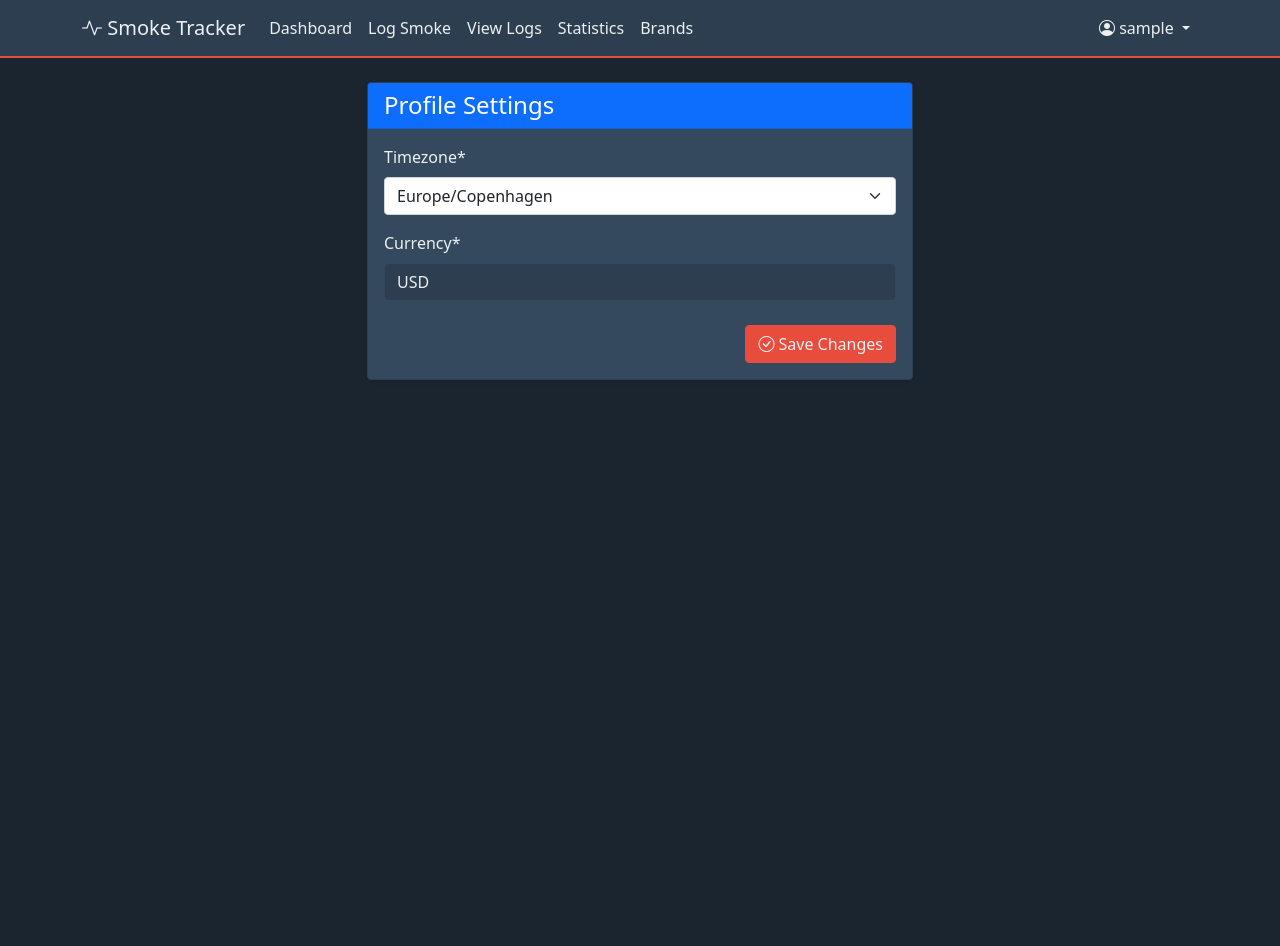
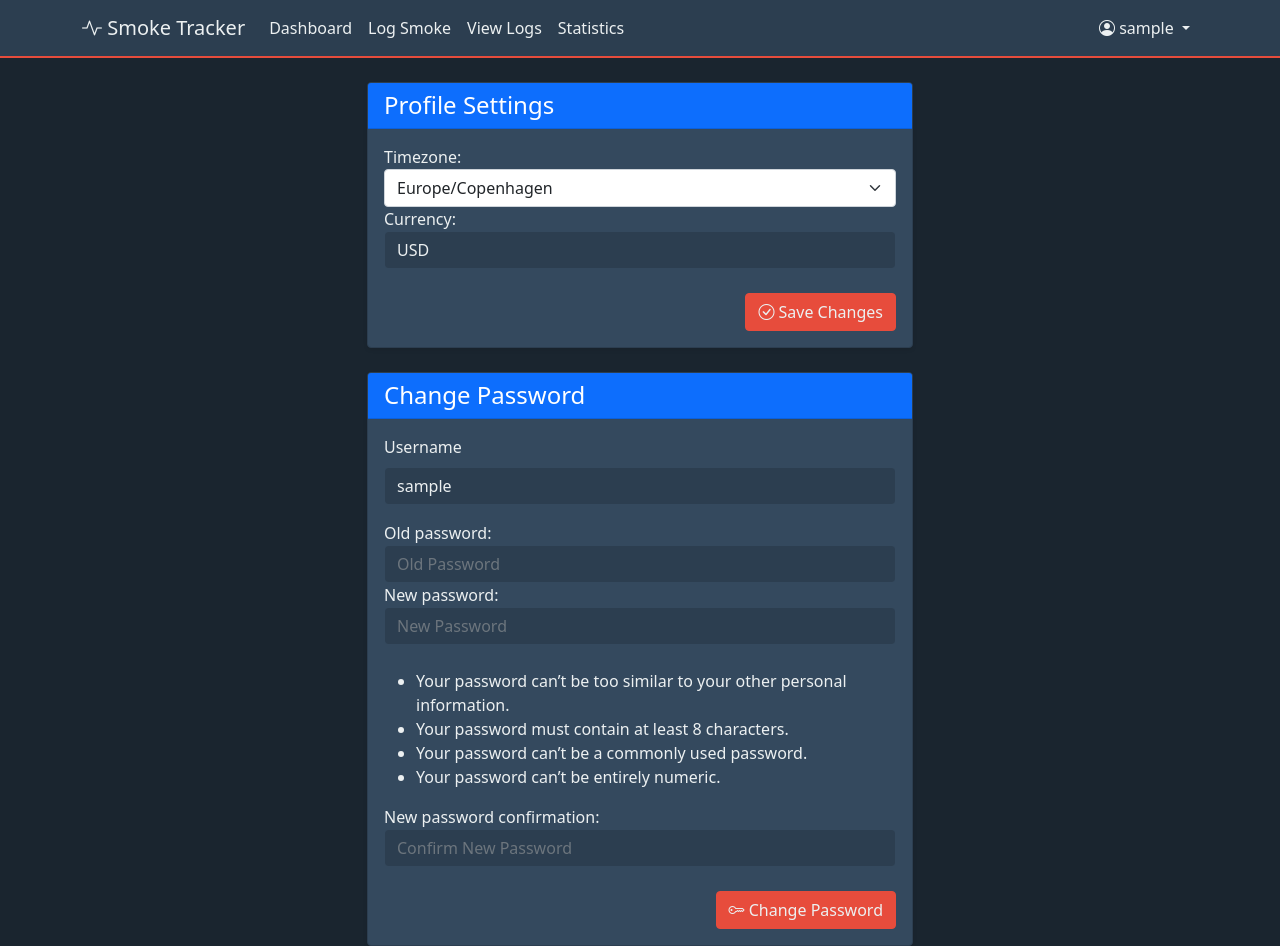
Before and after one commit to imrankabir02/smoke-tracker, a Django app: page /settings/ in a window 1280 px wide. Before the commit the page ends 380 px from the top, so only its background shows below. Run offline with Django 4.2, Linux system fonts and the light colour scheme; a user stored in the database is signed in; tables that the repository leaves empty hold one stand-in row (values such as "Sample post"); some libraries are stand-ins or nearby versions.

Commit message:
fix: add password change option

```diff
--- a/static/css/custom.css
+++ b/static/css/custom.css
@@ -49,6 +49,13 @@ body {
     color: var(--text-color);
     border-color: var(--accent-color);
     box-shadow: 0 0 0 0.25rem rgba(231, 76, 60, 0.25);
+}
+
+.form-control.readonly-field,
+input[type="text"].form-control[readonly] {
+    background-color: var(--primary-color) !important;
+    opacity: 1 !important;
+    color: var(--text-color) !important;
 }
 
 .streak-counter, .progress-card, .stats-card {
--- a/tracker/forms.py
+++ b/tracker/forms.py
@@ -1,5 +1,5 @@
 from django import forms
-from django.contrib.auth.forms import UserCreationForm
+from django.contrib.auth.forms import UserCreationForm, PasswordChangeForm
 from django.contrib.auth.models import User
 from .models import Brand, SmokeLog, DailyGoal, UserDefault, UserBrand, Profile, BrandRequest
 from zoneinfo import available_timezones
@@ -116,3 +116,10 @@ class BrandRequestForm(forms.ModelForm):
         labels = {
             'brand_name': 'Brand Name'
         }
+
+class CustomPasswordChangeForm(PasswordChangeForm):
+    def __init__(self, *args, **kwargs):
+        super().__init__(*args, **kwargs)
+        self.fields['old_password'].widget = forms.PasswordInput(attrs={'class': 'form-control', 'placeholder': 'Old Password'})
+        self.fields['new_password1'].widget = forms.PasswordInput(attrs={'class': 'form-control', 'placeholder': 'New Password'})
+        self.fields['new_password2'].widget = forms.PasswordInput(attrs={'class': 'form-control', 'placeholder': 'Confirm New Password'})
--- a/tracker/templates/tracker/base.html
+++ b/tracker/templates/tracker/base.html
@@ -35,13 +35,12 @@
                         <li class="nav-item">
                             <a class="nav-link" href="{% url 'stats' %}">Statistics</a>
                         </li>
-                        <li class="nav-item">
-                            <a class="nav-link" href="{% url 'brand_list' %}">Brands</a>
-                        </li>
-
                         <!-- Indented links for mobile overlay -->
                         <li class="nav-item nav-item-separator d-lg-none"><hr class="dropdown-divider"></li>
                         <li class="nav-item nav-item-indented d-lg-none"><a class="nav-link" href="{% url 'set_goal' %}">Set Daily Goal</a></li>
+                        <li class="nav-item nav-item-indented d-lg-none">
+                            <a class="nav-link" href="{% url 'brand_list' %}">Set Brands</a>
+                        </li>
                         <li class="nav-item nav-item-indented d-lg-none"><a class="nav-link" href="{% url 'set_defaults' %}">Set Defaults</a></li>
                         <li class="nav-item nav-item-indented d-lg-none"><a class="nav-link" href="{% url 'profile_settings' %}">Settings</a></li>
                         {% if user.is_superuser %}
--- a/tracker/templates/tracker/profile_settings.html
+++ b/tracker/templates/tracker/profile_settings.html
@@ -1,22 +1,42 @@
 {% extends 'tracker/base.html' %}
-{% load crispy_forms_tags %}
 
 {% block title %}Profile Settings - Smoke Tracker{% endblock %}
 
 {% block content %}
 <div class="row justify-content-center">
     <div class="col-md-8 col-lg-6">
-        <div class="card shadow-sm">
+        <div class="card shadow-sm mb-4">
             <div class="card-header bg-primary text-white">
                 <h4 class="m-0">Profile Settings</h4>
             </div>
             <div class="card-body">
                 <form method="post" novalidate>
                     {% csrf_token %}
-                    {{ form|crispy }}
+                    {{ profile_form }}
                     <div class="d-grid gap-2 d-md-flex justify-content-md-end mt-4">
-                        <button type="submit" class="btn btn-primary">
+                        <button type="submit" name="update_profile" class="btn btn-primary">
                             <i class="bi bi-check-circle"></i> Save Changes
+                        </button>
+                    </div>
+                </form>
+            </div>
+        </div>
+
+        <div class="card shadow-sm">
+            <div class="card-header bg-primary text-white">
+                <h4 class="m-0">Change Password</h4>
+            </div>
+            <div class="card-body">
+                <div class="mb-3">
+                    <label class="form-label">Username</label>
+                    <input type="text" class="form-control readonly-field" value="{{ user.username }}" readonly>
+                </div>
+                <form method="post" novalidate>
+                    {% csrf_token %}
+                    {{ password_form }}
+                    <div class="d-grid gap-2 d-md-flex justify-content-md-end mt-4">
+                        <button type="submit" name="change_password" class="btn btn-primary">
+                            <i class="bi bi-key"></i> Change Password
                         </button>
                     </div>
                 </form>
--- a/tracker/views.py
+++ b/tracker/views.py
@@ -1,14 +1,14 @@
 from django.shortcuts import render, redirect, get_object_or_404
 from django.contrib.auth.decorators import login_required, user_passes_test
 from django.contrib.auth.forms import UserCreationForm
-from django.contrib.auth import login
+from django.contrib.auth import login, update_session_auth_hash
 from django.contrib.auth.models import User
 from django.contrib import messages
 from django.utils import timezone
 from django.db.models import Count, Sum, Avg
 from datetime import datetime, timedelta
 from .models import SmokeLog, Brand, DailyGoal, UserDefault, UserBrand, Profile, BrandRequest
-from .forms import SmokeLogForm, BrandForm, DailyGoalForm, UserDefaultForm, UserBrandForm, ProfileForm, SignUpForm, BrandRequestForm
+from .forms import SmokeLogForm, BrandForm, DailyGoalForm, UserDefaultForm, UserBrandForm, ProfileForm, SignUpForm, BrandRequestForm, CustomPasswordChangeForm
 from .utils import calculate_streak, get_trigger_stats, get_mood_impact
 
 def signup(request):
@@ -56,6 +56,18 @@ def home(request):
 
     progress_percentage = min(100, (today_smokes / daily_limit) * 100) if daily_limit > 0 else 0
 
+    # Cost analysis
+    week_ago = today - timedelta(days=7)
+    month_ago = today - timedelta(days=30)
+
+    today_logs = logs.filter(timestamp__date=today)
+    week_logs = logs.filter(timestamp__date__gte=week_ago)
+    month_logs = logs.filter(timestamp__date__gte=month_ago)
+
+    today_cost = today_logs.aggregate(total_cost=Sum('user_brand__price'))['total_cost'] or 0
+    week_cost = week_logs.aggregate(total_cost=Sum('user_brand__price'))['total_cost'] or 0
+    month_cost = month_logs.aggregate(total_cost=Sum('user_brand__price'))['total_cost'] or 0
+
     # Recent activity
     recent_logs = logs[:1]
 
@@ -73,6 +85,9 @@ def home(request):
         'recent_logs': recent_logs,
         'last_smoke': last_smoke,
         'user_defaults': user_defaults,
+        'today_cost': today_cost,
+        'week_cost': week_cost,
+        'month_cost': month_cost,
     }
 
     return render(request, 'tracker/home.html', context)
@@ -365,14 +380,32 @@ def set_defaults(request):
 @login_required
 def profile_settings(request):
     if request.method == 'POST':
-        form = ProfileForm(request.POST, instance=request.user.profile)
-        if form.is_valid():
-            form.save()
-            messages.success(request, 'Your settings have been updated.')
-            return redirect('profile_settings')
+        profile_form = ProfileForm(request.POST, instance=request.user.profile)
+        password_form = CustomPasswordChangeForm(request.user, request.POST)
+
+        if 'update_profile' in request.POST:
+            if profile_form.is_valid():
+                profile_form.save()
+                messages.success(request, 'Your settings have been updated.')
+                return redirect('profile_settings')
+
+        elif 'change_password' in request.POST:
+            if password_form.is_valid():
+                user = password_form.save()
+                update_session_auth_hash(request, user)  # Important!
+                messages.success(request, 'Your password was successfully updated!')
+                return redirect('profile_settings')
+            else:
+                messages.error(request, 'Please correct the error below.')
+
     else:
-        form = ProfileForm(instance=request.user.profile)
-    return render(request, 'tracker/profile_settings.html', {'form': form})
+        profile_form = ProfileForm(instance=request.user.profile)
+        password_form = CustomPasswordChangeForm(request.user)
+
+    return render(request, 'tracker/profile_settings.html', {
+        'profile_form': profile_form,
+        'password_form': password_form
+    })
 
 @login_required
 def quick_log(request):
```
Also changed, not shown: other parts of static/css/custom.css (+59 -2 lines), tracker/templates/tracker/home.html (+17 -0 lines).
